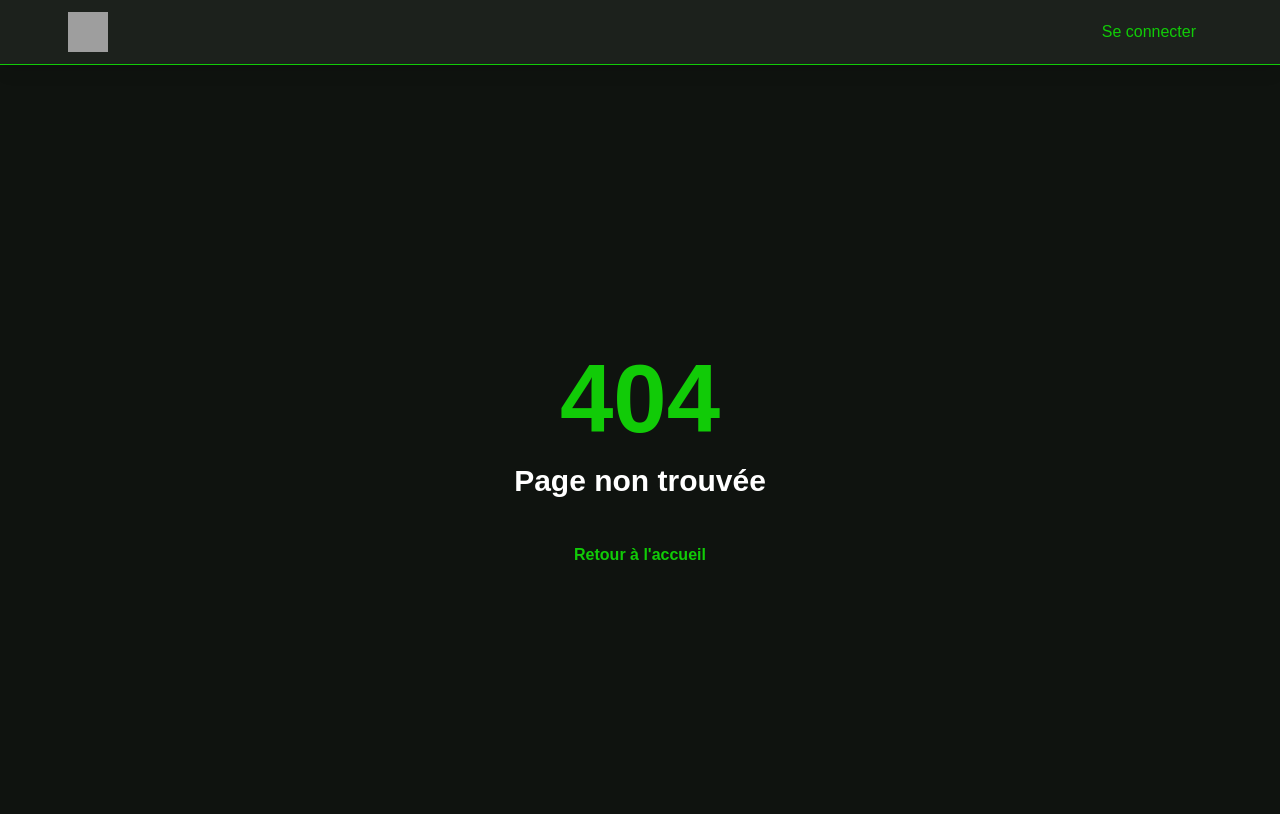
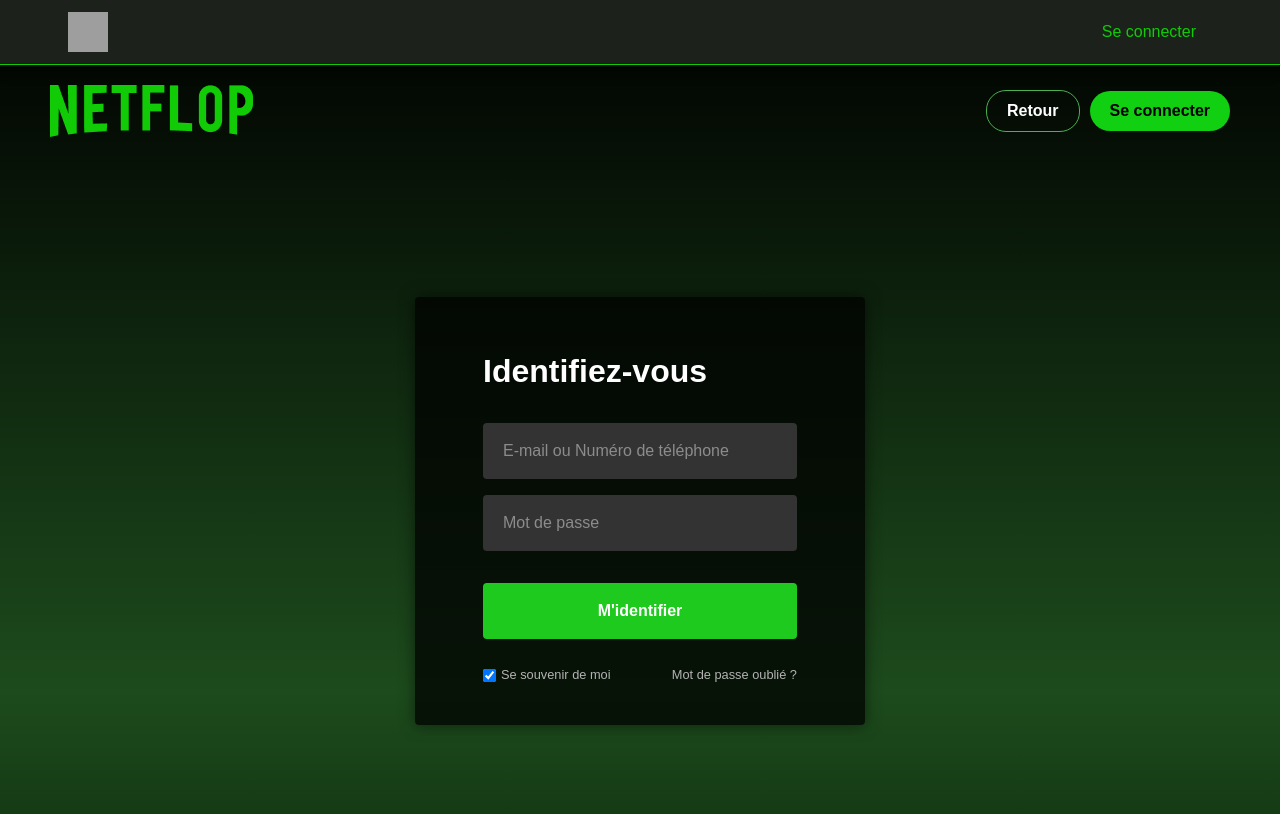
Before and after one commit to Letterflixd/Letterflixd-Front, a React (Vite) app: page /connection in a window 1280 px wide. Before the commit this address led to /404. Shown: the top 814 px of the page. Built offline with nearby package versions, Linux system fonts and the light colour scheme; grey boxes are pictures that could not be loaded.

Commit message:
add connection page

```diff
--- a/src/App.tsx
+++ b/src/App.tsx
@@ -4,6 +4,7 @@ import { Home } from "./pages/Home";
 import Navbar from "./components/Navbar";
 import { _404 } from "./pages/_404";
 import { Details } from "./pages/details.tsx";
+import {Connection} from "./pages/Connection.tsx";
 
 function App() {
   return (
@@ -14,6 +15,7 @@ function App() {
       <Route path="/404" element={<_404/>}/>
       <Route path="/details" element={<Details/>}/>
       <Route path ="*" element={<Navigate to="/404" />}/>
+      <Route path="/connection" element={<Connection />}/>
     </Routes>
     </>
   )
--- a/src/index.css
+++ b/src/index.css
@@ -187,4 +187,104 @@
   .btn-primary-cta:hover {
     background-color: #6dcc72;
   }
+
+  /* ========================================================= */
+  /* STRUCTURE ET FOND */
+  /* ========================================================= */
+
+  .connection-container {
+    display: flex;
+    flex-direction: column;
+    min-height: 100vh;
+  }
+
+  .connect-section {
+    flex-grow: 1;
+    display: flex;
+    justify-content: center;
+    align-items: center;
+    padding: 20px;
+  }
+
+  .login-card {
+    background-color: rgba(0, 0, 0, 0.75);
+    padding: 50px 68px 40px;
+    border-radius: 4px;
+    max-width: 450px;
+    width: 100%;
+    box-sizing: border-box;
+    box-shadow: 0 0 15px rgba(0, 0, 0, 0.5);
+  }
+
+  .login-title {
+    color: white;
+    font-size: 2rem;
+    font-weight: 700;
+    margin-bottom: 28px;
+    text-align: left;
+  }
+
+
+  .login-form {
+    display: flex;
+    flex-direction: column;
+    gap: 16px;
+  }
+
+  .input-field {
+    width: 100%;
+    padding: 16px 20px;
+    background-color: #333333;
+    color: white;
+    border: none;
+    border-radius: 4px;
+    font-size: 1rem;
+    box-sizing: border-box;
+  }
+  .input-field::placeholder {
+    color: #8c8c8c;
+  }
+
+  .btn-login-submit {
+    background-color: #1dca1d;
+    color: white;
+    padding: 16px 0;
+    border: none;
+    border-radius: 4px;
+    font-size: 1rem;
+    font-weight: 700;
+    margin-top: 16px;
+    cursor: pointer;
+    transition: background-color 0.2s;
+  }
+  .btn-login-submit:hover {
+    background-color: #6dcc72;
+  }
+
+  .login-help-row {
+    display: flex;
+    justify-content: space-between;
+    align-items: center;
+    font-size: 0.8rem;
+    color: #b3b3b3;
+    margin-top: 10px;
+  }
+
+  .remember-me {
+    display: flex;
+    align-items: center;
+  }
+
+  .remember-me-label {
+    margin-left: 5px;
+    cursor: pointer;
+  }
+
+  .forgot-password-link {
+    color: #b3b3b3;
+    text-decoration: none;
+  }
+  .forgot-password-link:hover {
+    text-decoration: underline;
+  }
 }
--- /dev/null
+++ b/src/pages/Connection.tsx
@@ -0,0 +1,52 @@
+import React from 'react';
+import logo from '../assets/logo.png';
+
+const Header: React.FC = () => (
+    <header className={"header"}>
+        <div className={"logo-container"}>
+            <img src={logo} alt="Netflop Logo" className="netflop-logo"/>
+        </div>
+        <div className={"nav-buttons"}>
+            <button className={"btn-identification"}>Retour</button>
+            <button className={"btn-connexion"}>Se connecter</button>
+        </div>
+    </header>
+);
+
+export const Connection: React.FC = () => {
+    return (
+        <div className={"connection-container"}>
+            <Header/>
+
+            <main className={"connect-section"}>
+                <div className="login-card">
+
+                    <h1 className={"login-title"}>Identifiez-vous</h1>
+
+                    <form className={"login-form"}>
+                        <input
+                            type="text"
+                            placeholder="E-mail ou Numéro de téléphone"
+                            className="input-field"
+                        />
+                        <input
+                            type="password"
+                            placeholder="Mot de passe"
+                            className="input-field"
+                        />
+
+                        <button type="submit" className={"btn-login-submit"}>M'identifier</button>
+
+                        <div className="login-help-row">
+                            <div className="remember-me">
+                                <input type="checkbox" id="remember" className="checkbox-input" defaultChecked />
+                                <label htmlFor="remember" className="remember-me-label">Se souvenir de moi</label>
+                            </div>
+                            <a href="#" className="forgot-password-link">Mot de passe oublié ?</a>
+                        </div>
+                    </form>
+                </div>
+            </main>
+        </div>
+    );
+};
--- /dev/null
+++ b/src/pages/Inscription.tsx
@@ -0,0 +1,52 @@
+import React from 'react';
+import logo from '../assets/logo.png';
+
+const Header: React.FC = () => (
+    <header className={"header"}>
+        <div className={"logo-container"}>
+            <img src={logo} alt="Netflop Logo" className="netflop-logo"/>
+        </div>
+        <div className={"nav-buttons"}>
+            <button className={"btn-identification"}>Retour</button>
+            <button className={"btn-connexion"}>Se connecter</button>
+        </div>
+    </header>
+);
+
+export const Connection: React.FC = () => {
+    return (
+        <div className={"connection-container"}>
+            <Header/>
+
+            <main className={"connect-section"}>
+                <div className="login-card">
+
+                    <h1 className={"login-title"}>Identifiez-vous</h1>
+
+                    <form className={"login-form"}>
+                        <input
+                            type="text"
+                            placeholder="E-mail ou Numéro de téléphone"
+                            className="input-field"
+                        />
+                        <input
+                            type="password"
+                            placeholder="Mot de passe"
+                            className="input-field"
+                        />
+
+                        <button type="submit" className={"btn-login-submit"}>M'identifier</button>
+
+                        <div className="login-help-row">
+                            <div className="remember-me">
+                                <input type="checkbox" id="remember" className="checkbox-input" defaultChecked />
+                                <label htmlFor="remember" className="remember-me-label">Se souvenir de moi</label>
+                            </div>
+                            <a href="#" className="forgot-password-link">Mot de passe oublié ?</a>
+                        </div>
+                    </form>
+                </div>
+            </main>
+        </div>
+    );
+};
```
